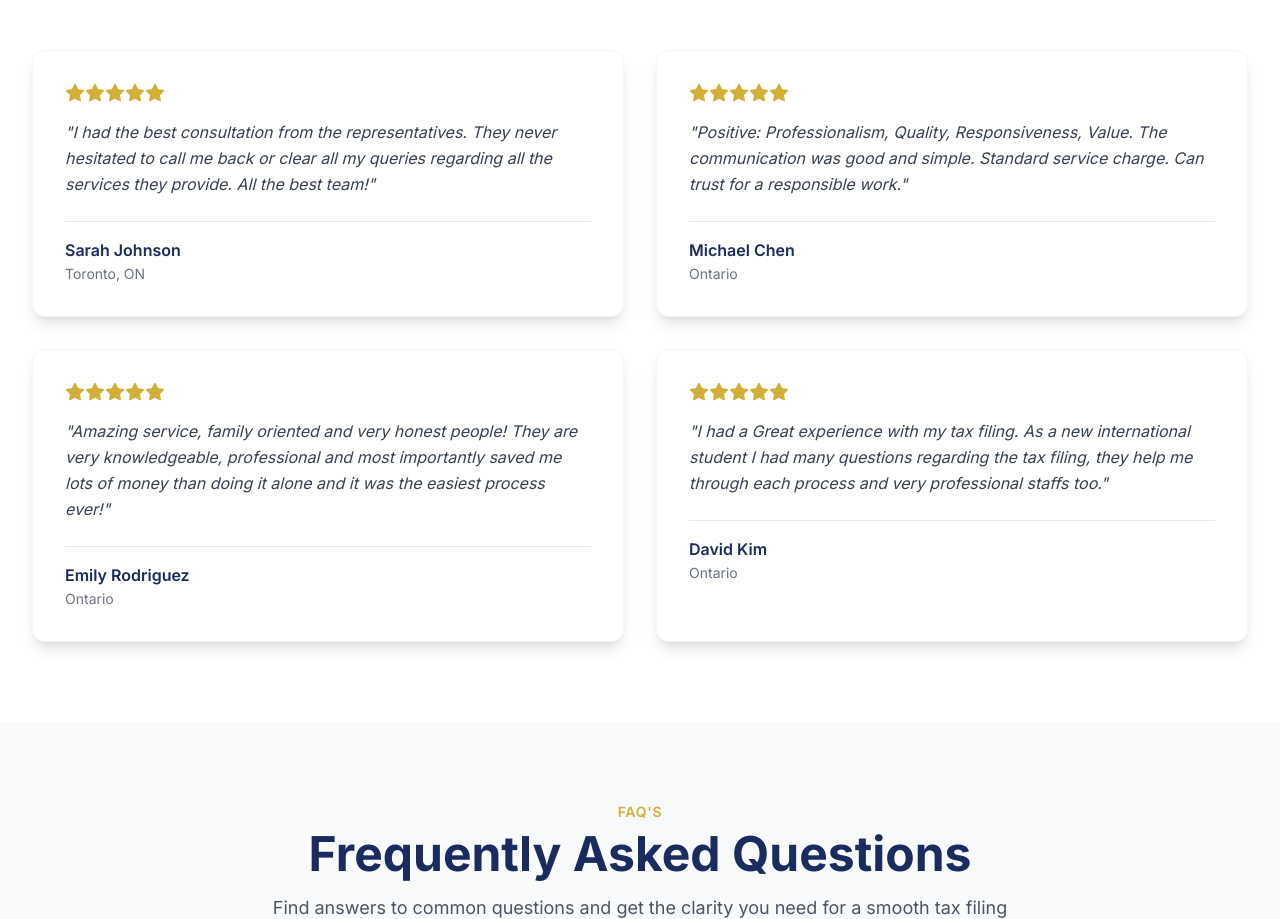
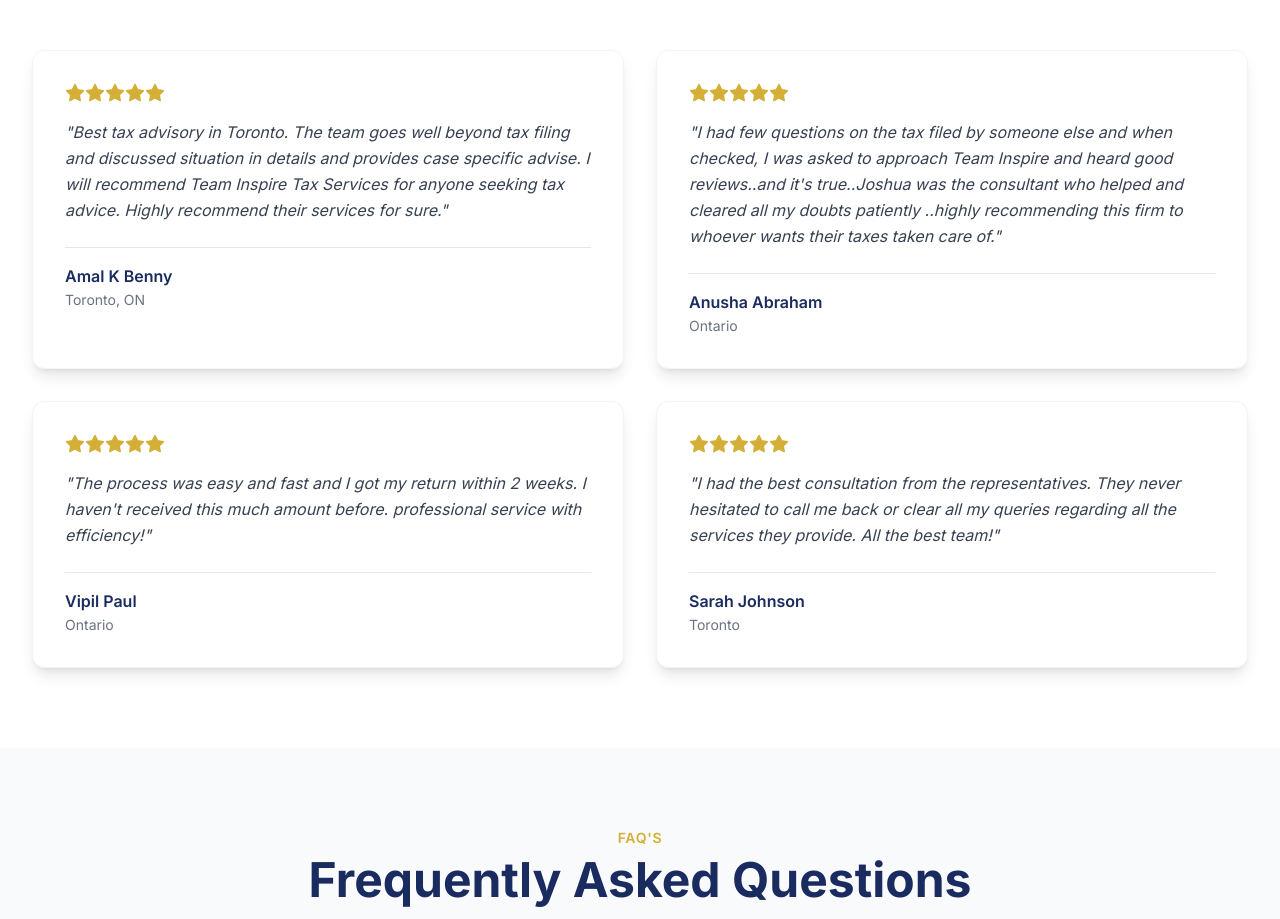
Before and after one commit to ABHAY200/team-inspire-website, a Next.js app: page / in a window 1280 px wide. Shown: the part 2426-3345 px from the top of the page. Built offline with nearby package versions, Linux system fonts and the light colour scheme.

Commit message:
Update testimonials with new names and content for improved relevance and engagement

```diff
--- a/constants/testimonials.ts
+++ b/constants/testimonials.ts
@@ -7,27 +7,27 @@
 
 export const TESTIMONIALS: Testimonial[] = [
   {
-    name: 'Sarah Johnson',
+    name: 'Amal K Benny',
     location: 'Toronto, ON',
-    content: 'I had the best consultation from the representatives. They never hesitated to call me back or clear all my queries regarding all the services they provide. All the best team!',
+    content: 'Best tax advisory in Toronto. The team goes well beyond tax filing and discussed situation in details and provides case specific advise. I will recommend Team Inspire Tax Services for anyone seeking tax advice. Highly recommend their services for sure.',
     rating: 5,
   },
   {
-    name: 'Michael Chen',
+    name: 'Anusha Abraham',
     location: 'Ontario',
-    content: 'Positive: Professionalism, Quality, Responsiveness, Value. The communication was good and simple. Standard service charge. Can trust for a responsible work.',
+    content: "I had few questions on the tax filed by someone else and when checked, I was asked to approach Team Inspire and heard good reviews..and it's true..Joshua was the consultant who helped and cleared all my doubts patiently ..highly recommending this firm to whoever wants their taxes taken care of.",
     rating: 5,
   },
   {
-    name: 'Emily Rodriguez',
+    name: 'Vipil Paul',
     location: 'Ontario',
-    content: 'Amazing service, family oriented and very honest people! They are very knowledgeable, professional and most importantly saved me lots of money than doing it alone and it was the easiest process ever!',
+    content: "The process was easy and fast and I got my return within 2 weeks. I haven't received this much amount before. professional service with efficiency!",
     rating: 5,
   },
   {
-    name: 'David Kim',
-    location: 'Ontario',
-    content: 'I had a Great experience with my tax filing. As a new international student I had many questions regarding the tax filing, they help me through each process and very professional staffs too.',
+    name: 'Sarah Johnson',
+    location: 'Toronto',
+    content: "I had the best consultation from the representatives. They never hesitated to call me back or clear all my queries regarding all the services they provide. All the best team!",
     rating: 5,
   },
 ];
```
